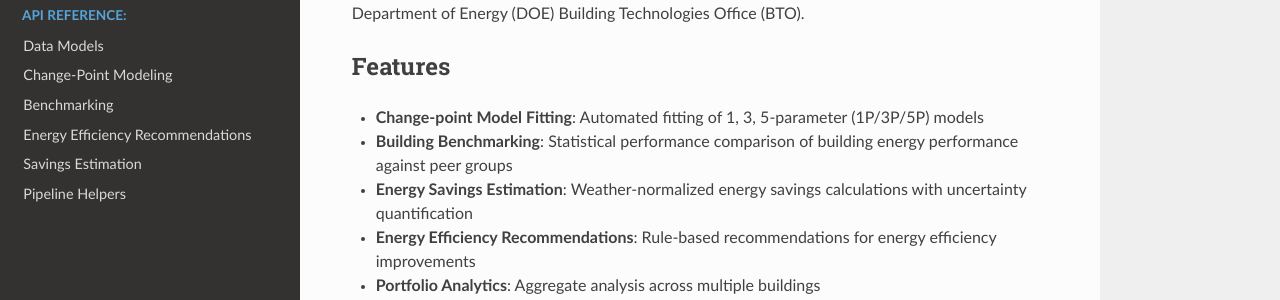
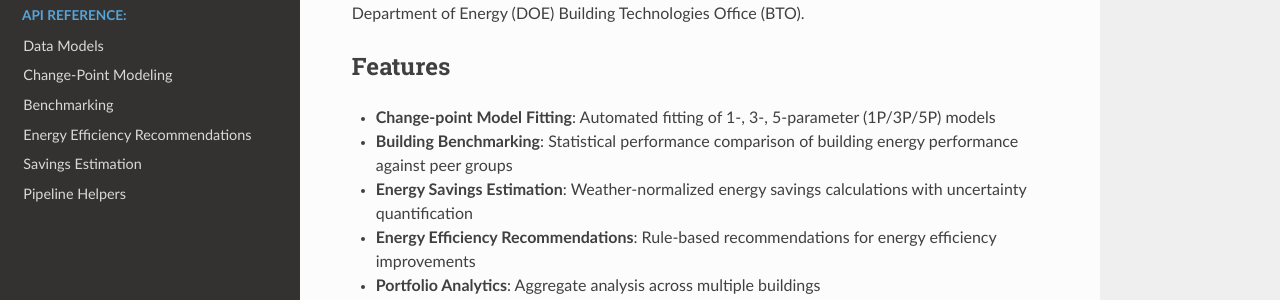
Before and after one commit to LBNL-ETA/better-lbnl-os, a Sphinx documentation site: the page built from docs/index.rst, in a window 1280 px wide and 900 px high. Shown: the part 298-598 px from the top of the window. Built offline with Sphinx 7.4.7 and the Read the Docs theme 3.1.0, drawn with Linux system fonts in a browser that asks for light colours.

```diff
--- a/docs/index.rst
+++ b/docs/index.rst
@@ -20,7 +20,7 @@ Welcome to BETTER-LBNL, an open-source Python library for building energy analyt
 Features
 --------
 
-- **Change-point Model Fitting**: Automated fitting of 1, 3, 5-parameter (1P/3P/5P) models
+- **Change-point Model Fitting**: Automated fitting of 1-, 3-, 5-parameter (1P/3P/5P) models
 - **Building Benchmarking**: Statistical performance comparison of building energy performance against peer groups
 - **Energy Savings Estimation**: Weather-normalized energy savings calculations with uncertainty quantification
 - **Energy Efficiency Recommendations**: Rule-based recommendations for energy efficiency improvements
```
Also changed, not shown: README.md (+5 -4 lines).
